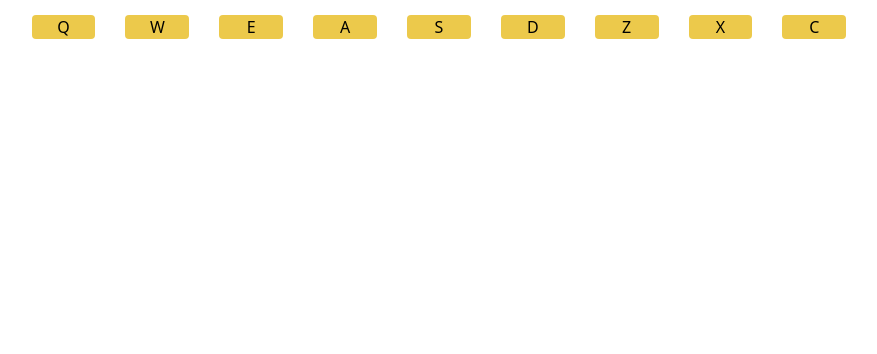
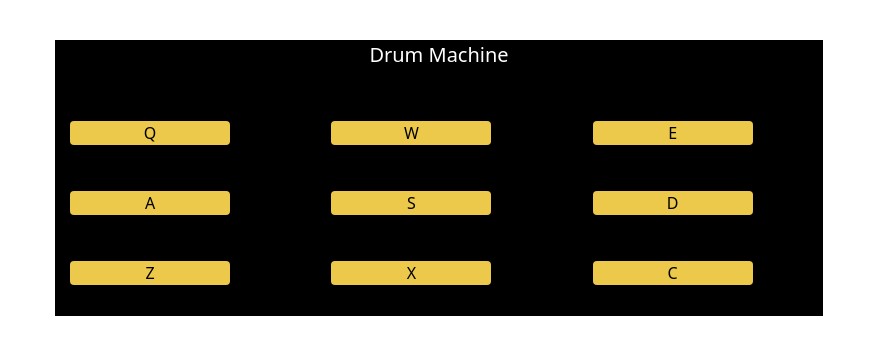
Before and after one commit to carl-parrish/fcc-drum-machine, an Angular app: page / in a window 1280 px wide. Shown: the top 354 px of the page, without its empty margins (201-1078 px from the left). Built offline with nearby package versions, Linux system fonts and the light colour scheme.

Commit message:
CSS attempts

```diff
--- a/src/app/app.component.html
+++ b/src/app/app.component.html
@@ -1,7 +1,7 @@
-<section id="drum-machine" class="mt-10 md:flex mx:auto">
-
+<section id="drum-machine" class="mt-10 grid grid-col-1 md:grid-col-3 gap-4 mx-auto max-w-screen-md bg-black border-grey-500 border-solid">
+<h1 class="col-span-3 mx-auto text-xl text-white text-center mb-5">{{ title }}</h1>
 <button *ngFor="let drumpad of drumKeys | keyvalue:noSort"
-        class="btn drum-pad"
+        class="btn drum-pad col-span-1 shadow-x1"
          id={{drumpad.value}}
          (click)="onTap(drumpad.key, $event)" >
          <audio class="clip" id={{drumpad.key}} src="{{baseURL + drumpad.value}}"></audio>
--- a/src/app/app.component.scss
+++ b/src/app/app.component.scss
@@ -6,9 +6,3 @@ caption {
   border-color:  darkblue;
   border-style: outset;
 }
-
-section {
-  width: 66%;
-  margin: auto;
-  text-align: center;
-}
--- a/src/app/app.component.ts
+++ b/src/app/app.component.ts
@@ -21,7 +21,7 @@ export class AppComponent {
   };
 
   baseURL = 'https://sourcecodesamurai.s3-us-west-2.amazonaws.com/media/';
-  title = 'drum-machine';
+  title = 'Drum Machine';
 
   keyCodes = [113,119,101,97,115,100,122,120,99,81,87,69,65,83,68,90,88,67];
 
```
Also changed, not shown: 1 other file (tests, documents, lock files or other folders).
